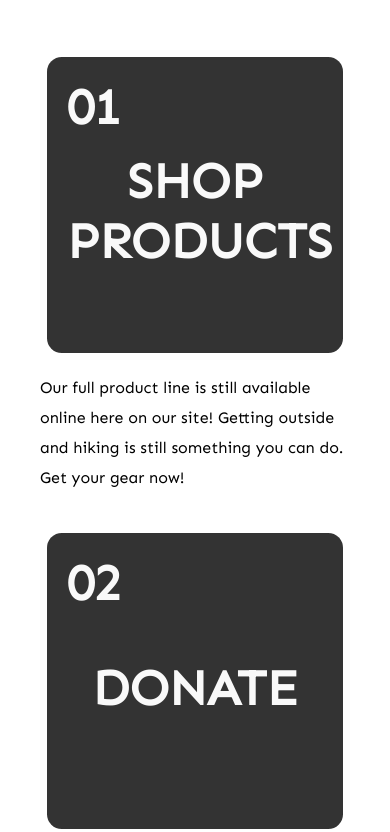
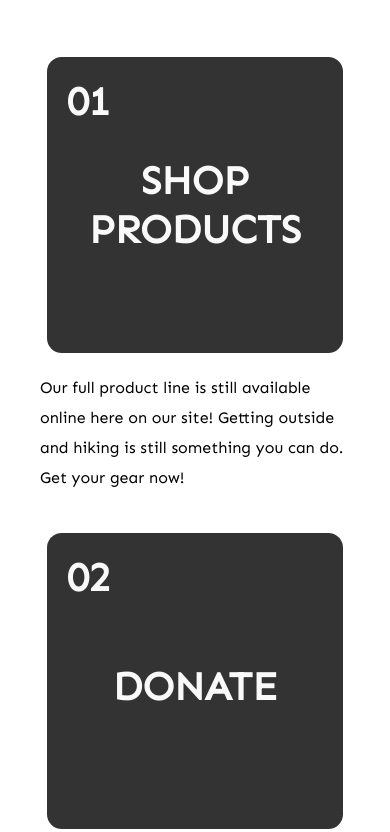
Before and after one commit to my970524/ACME_responsive, a plain HTML site: page index.html in a window 390 px wide. Shown: the part 1240-2072 px from the top of the page. Drawn offline with Linux system fonts and the light colour scheme.

Commit message:
Add files via upload

```diff
--- a/style.css
+++ b/style.css
@@ -299,16 +299,17 @@ footer .sns a {
     width: 16rem;
     height: 16rem;
     margin: 20px auto;
+    font-size: 40px;
   }
   .block #comment_shop {
     text-align: center;
-    padding-top: 14px;
+    padding-top: 30px;
   }
   .block #comment_donate {
-    padding-top: 45px;
+    padding-top: 60px;
   }
   .block #comment_buy {
-    padding-top: 0;
+    padding-top: 32px;
     text-align: center;
   }
   .three_boxes p {
```
Also changed, not shown: index.html (+2 -2 lines).
